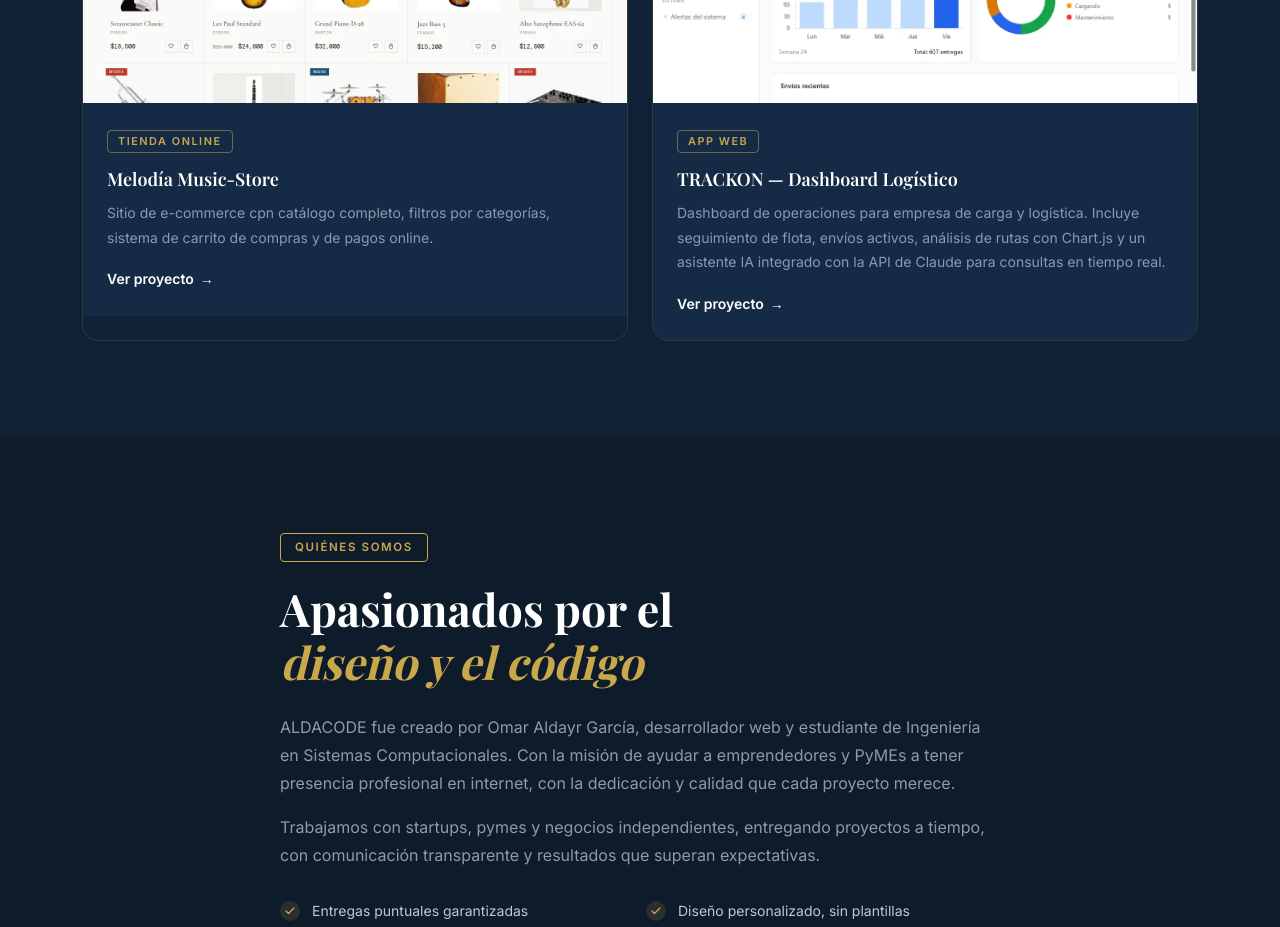
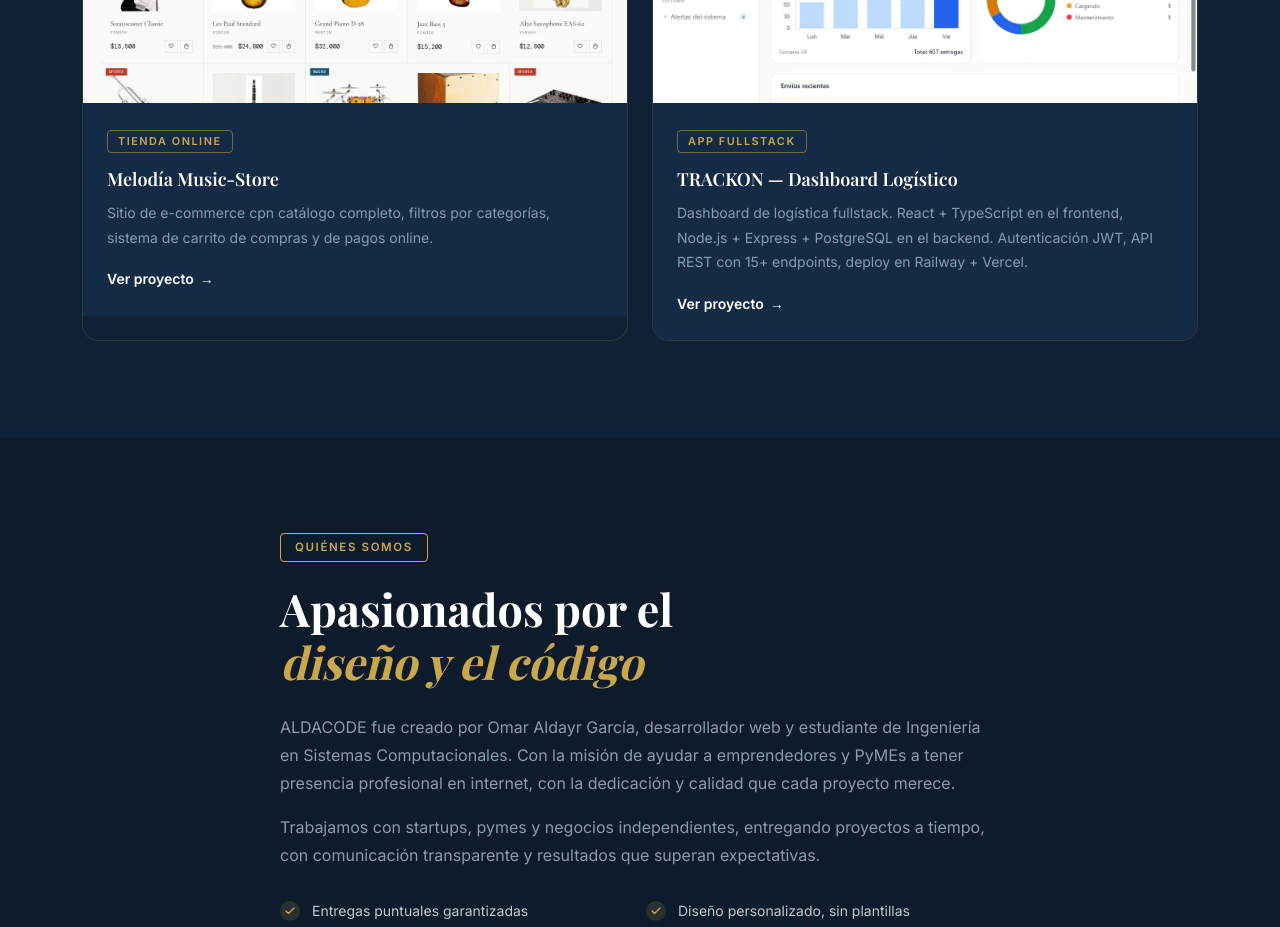
Before and after one commit to aldayr935-ux/aldacode, a Next.js app: page / in a window 1280 px wide. Shown: the part 2800-3727 px from the top of the page. Built offline with nearby package versions, Linux system fonts and the light colour scheme.

Commit message:
portfolio actualizado

```diff
--- a/src/data/portfolio.ts
+++ b/src/data/portfolio.ts
@@ -20,9 +20,9 @@ export const portfolioItems: PortfolioItem[] = [
   },
   {
     id: "trackon",
-    tag: "App Web",
+    tag: "App Fullstack",
     title: "TRACKON — Dashboard Logístico",
-    desc: "Dashboard de operaciones para empresa de carga y logística. Incluye seguimiento de flota, envíos activos, análisis de rutas con Chart.js y un asistente IA integrado con la API de Claude para consultas en tiempo real.",
+    desc: "Dashboard de logística fullstack. React + TypeScript en el frontend, Node.js + Express + PostgreSQL en el backend. Autenticación JWT, API REST con 15+ endpoints, deploy en Railway + Vercel.",
     href: "https://trackon-dashboard.vercel.app/",
     imgClass: "portfolio-img--3",
   },
```
